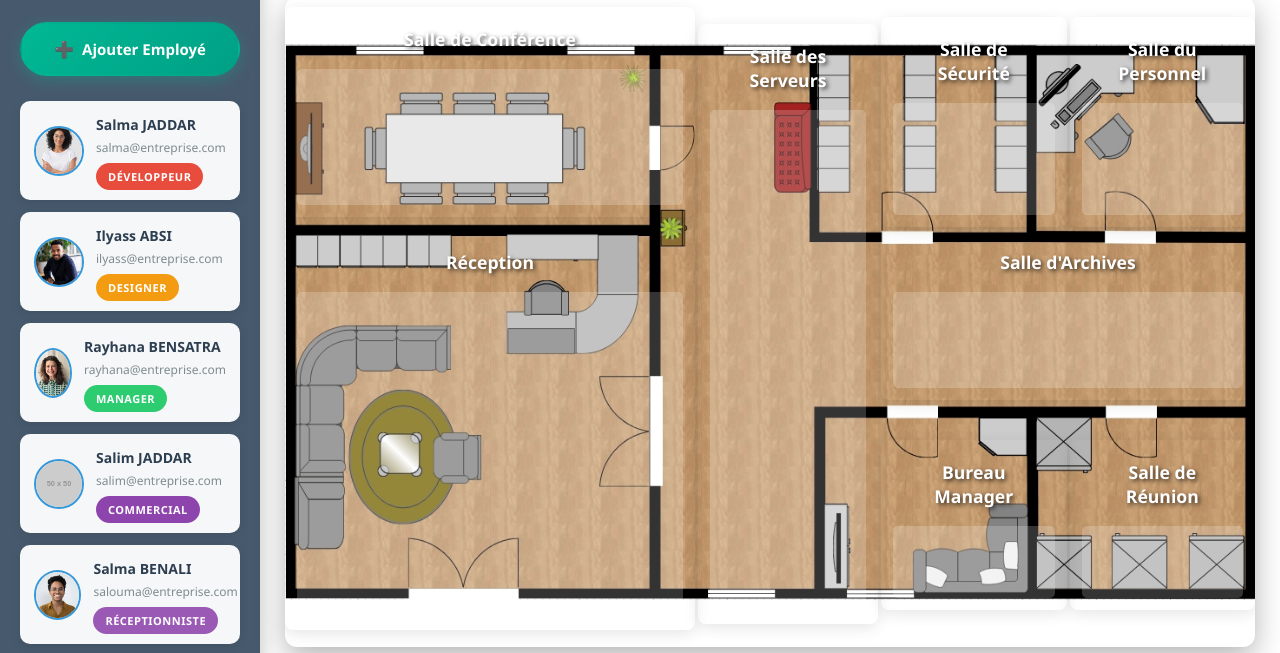
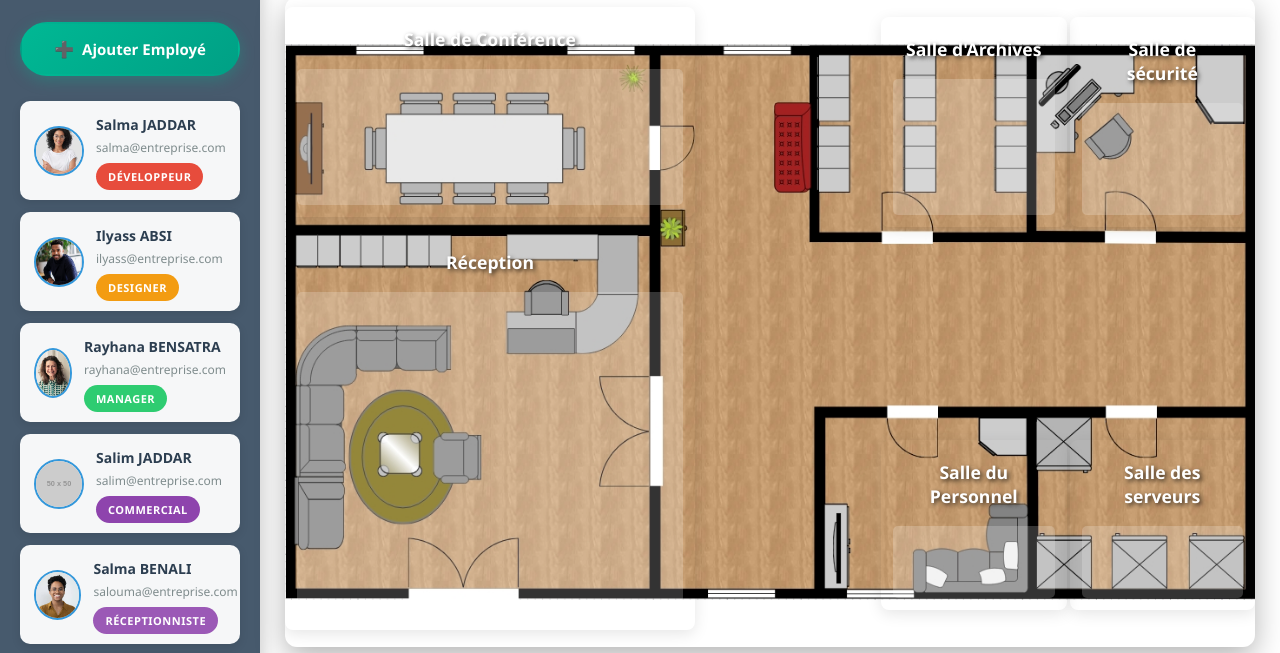
Before and after one commit to Salma-JADDAR/projet_General, a plain HTML site: page index.html in a window 1280 px wide. Shown: the part 106-759 px from the top of the page. Drawn offline with Linux system fonts and the light colour scheme; placeholder pictures from the web are drawn by us.

Commit message:
Les zones de couloirs ont été repassées en visibility: hidden dans le but d’optimiser le design et l’harmonie visuelle de la grille.

```diff
--- a/index.html
+++ b/index.html
@@ -27,28 +27,28 @@
                     <h3>Réception</h3>
                     <div class="staff-here"></div>
                 </div>
-                <div class="zone Salle_des_Serveurs" onclick="toggleZone(this)">
-                    <h3>Salle des Serveurs</h3>
+                <div class="zone couloire_1" >
+
                     <div class="staff-here"></div>
                 </div>
-                <div class="zone Salle_de_Sécurité" onclick="toggleZone(this)">
-                    <h3>Salle de Sécurité</h3>
+                <div class="zone Salle_dArchives " onclick="toggleZone(this)">
+                    <h3>Salle d'Archives</h3>
+                    <div class="staff-here"></div>
+                </div>
+                <div class="zone Salle_de_sécurité" onclick="toggleZone(this)">
+                    <h3>Salle de sécurité</h3>
+                    <div class="staff-here"></div>
+                </div>
+                <div class="zone couloire_2" >
+
                     <div class="staff-here"></div>
                 </div>
                 <div class="zone Salle_du_Personnel" onclick="toggleZone(this)">
                     <h3>Salle du Personnel</h3>
                     <div class="staff-here"></div>
                 </div>
-                <div class="zone Salle_dArchives" onclick="toggleZone(this)">
-                    <h3>Salle d'Archives</h3>
-                    <div class="staff-here"></div>
-                </div>
-                <div class="zone g" onclick="toggleZone(this)">
-                    <h3>Bureau Manager</h3>
-                    <div class="staff-here"></div>
-                </div>
-                <div class="zone h" onclick="toggleZone(this)">
-                    <h3>Salle de Réunion</h3>
+                <div class="zone Salle_des_serveurs" onclick="toggleZone(this)">
+                    <h3>Salle des serveurs</h3>
                     <div class="staff-here"></div>
                 </div>
             </div>
--- a/style.css
+++ b/style.css
@@ -135,16 +135,16 @@ body {
     height: 400px;
 }
 
-.Salle_des_Serveurs{
+.couloire_1 {
     grid-column: 2 / 3;
     grid-row: 1 / 4;
-    background: rgba(52, 152, 219, 0);
     margin-top: 27px;
     width: 180px;
     height: 600px;
+    visibility: hidden;
 }
 
-.Salle_de_Sécurité {
+.Salle_dArchives {
     grid-column: 3 / 4;
     grid-row: 1 / 2;
     background: rgba(241, 196, 15, 0);
@@ -152,7 +152,7 @@ body {
     height: 210px;
 }
 
-.Salle_du_Personnel {
+.Salle_de_sécurité {
     grid-column: 4 / 5;
     grid-row: 1 / 2;
     background: rgba(46, 204, 113, 0);
@@ -160,21 +160,22 @@ body {
     height: 210px;
 }
 
-.Salle_dArchives {
+.couloire_2 {
     grid-column: 3 / 5;
     grid-row: 2 / 3;
     background: rgba(149, 165, 166, 0);
     height: 170px;
+    visibility: hidden;
 }
 
-.g {
+.Salle_du_Personnel {
     grid-column: 3 / 4;
     grid-row: 3 / 4;
     background: rgba(230, 126, 34, 0);
     height: 170px;
 }
 
-.h {
+.Salle_des_serveurs {
     grid-column: 4 / 5;
     grid-row: 3 / 4;
     background: rgba(52, 152, 219, 0);
@@ -182,8 +183,8 @@ body {
 }
 
 /* Classes pour l'état actif avec couleurs */
-.a.active { background: rgba(231, 76, 60, 0.85); }
-.b.active { background: rgba(155, 89, 182, 0.85); }
+.Salle_de_Conférence.active { background: rgba(231, 76, 60, 0.85); }
+.Reception.active { background: rgba(155, 89, 182, 0.85); }
 .c.active { background: rgba(52, 152, 219, 0.85); }
 .d.active { background: rgba(241, 196, 15, 0.85); }
 .e.active { background: rgba(46, 204, 113, 0.85); }
```
